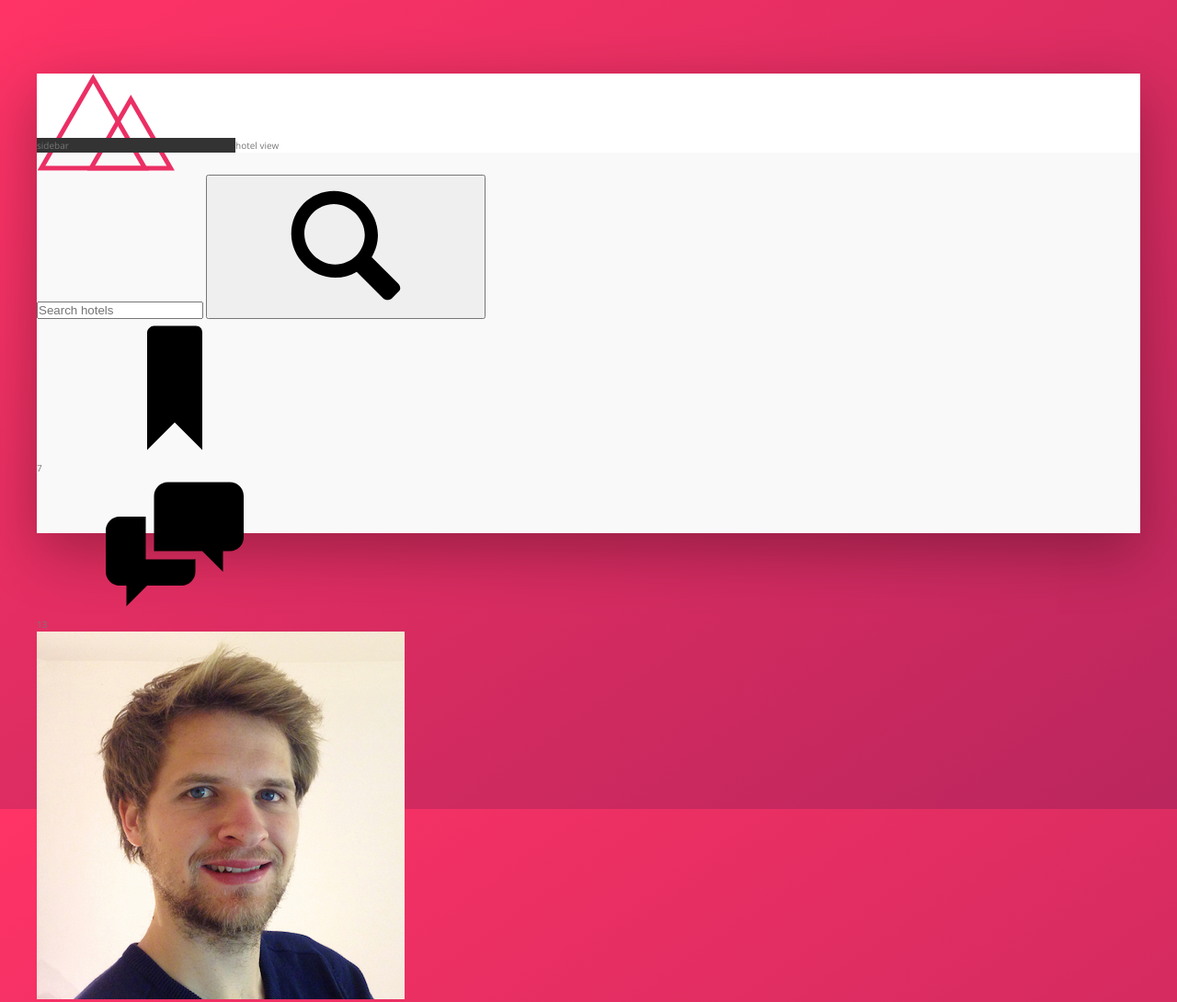
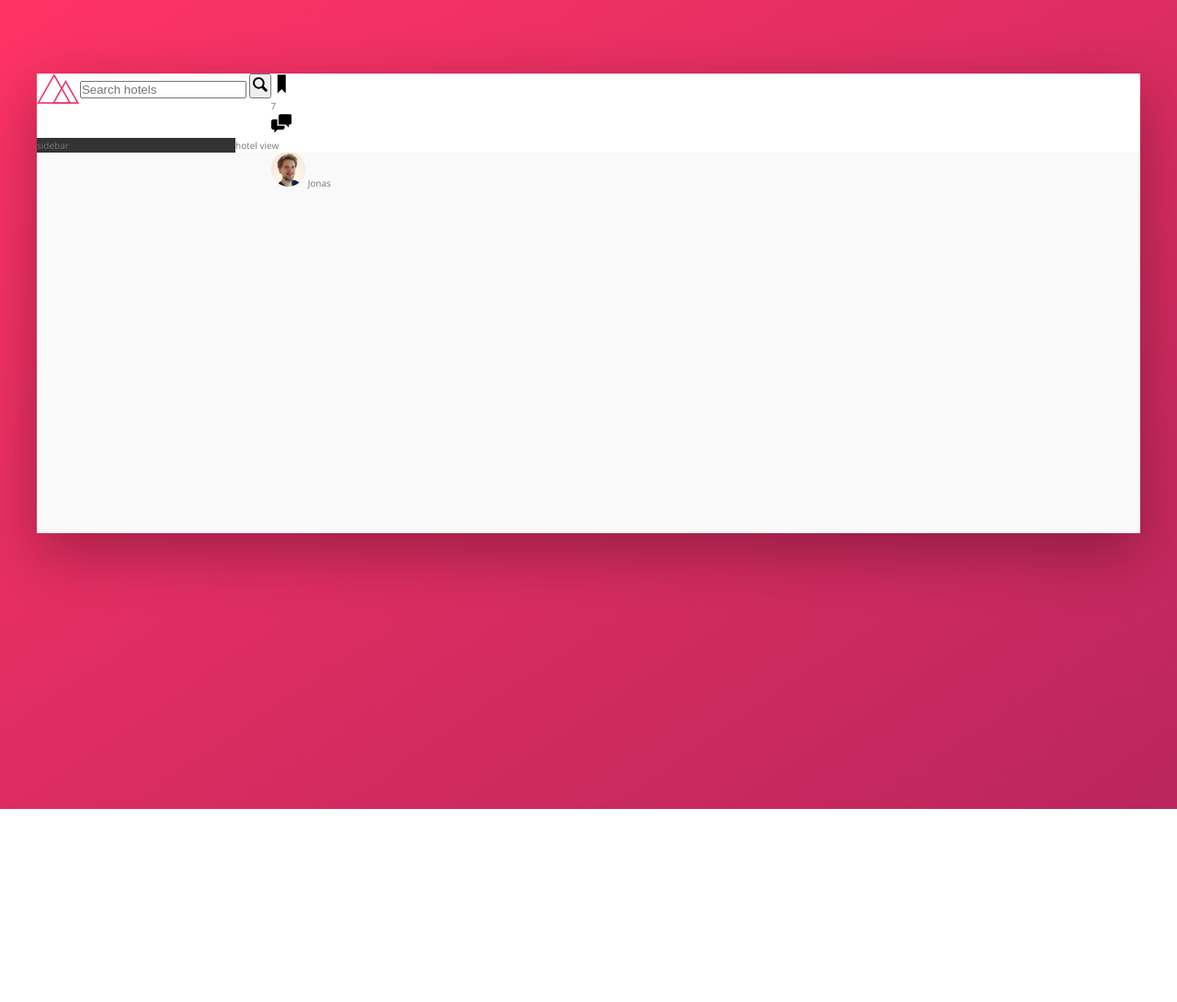
Before and after one commit to Farnerud/trillo-app, a website: page index.html in a window 1280 px wide. Shown: the whole page at 92% size. After the commit the page ends 880 px from the top, so only its background shows below. Drawn offline with nearby package versions, Linux system fonts and the light colour scheme.

Commit message:
#trv001 styling the header and positioning its child elements side by side

```diff
--- a/index.html
+++ b/index.html
@@ -22,6 +22,7 @@
 						<use xlink:href="img/sprite.svg#icon-magnifying-glass"></use>
 					</svg>
 				</button>
+			</form>
 
 			<nav class="user-nav">
 				<div class="user-nav__icon-box">
@@ -40,9 +41,9 @@
 
 				<div class="user-nav__user">
 					<img src="img/user.jpg" alt="User Photo" class="user-nav__user-photo">
+					<span class="user-nav__user-name">Jonas</span>
 				</div>
 			</nav>
-			</form>
 		</header>
 		<div class="content">
 			<nav class="sidebar">
--- a/sass/_components.scss
+++ b/sass/_components.scss
@@ -0,0 +1,49 @@
+// LOGO
+.logo {
+	height: 3.25rem;
+}
+
+// SEARCH
+.search {
+	&__input {
+
+	}
+
+	&__button {
+
+	}
+
+	&__icon {
+		width: 2rem;
+		height: 2rem;
+	}
+}
+
+// USER NAVIGATION
+.user-nav {
+	&__icon-box{
+
+	}
+
+	&__icon {
+		width: 2.25rem;
+		height: 2.25rem;
+	}
+
+	&__notification {
+
+	}
+
+	&__user {
+
+	}
+
+	&__user-photo {
+		width: 3.75rem;
+		border-radius: 50%;
+	}
+
+	&__name {
+
+	}
+}
--- a/sass/_layout.scss
+++ b/sass/_layout.scss
@@ -11,6 +11,8 @@
 	height: 7rem;
 	background-color: #fff;
 	border-bottom: var(--color-grey-light-2);
+
+	display: flex;
 }
 
 .content{
```
Also changed, not shown: css/style.css. Lines whose indentation alone changed are shown as unchanged.
